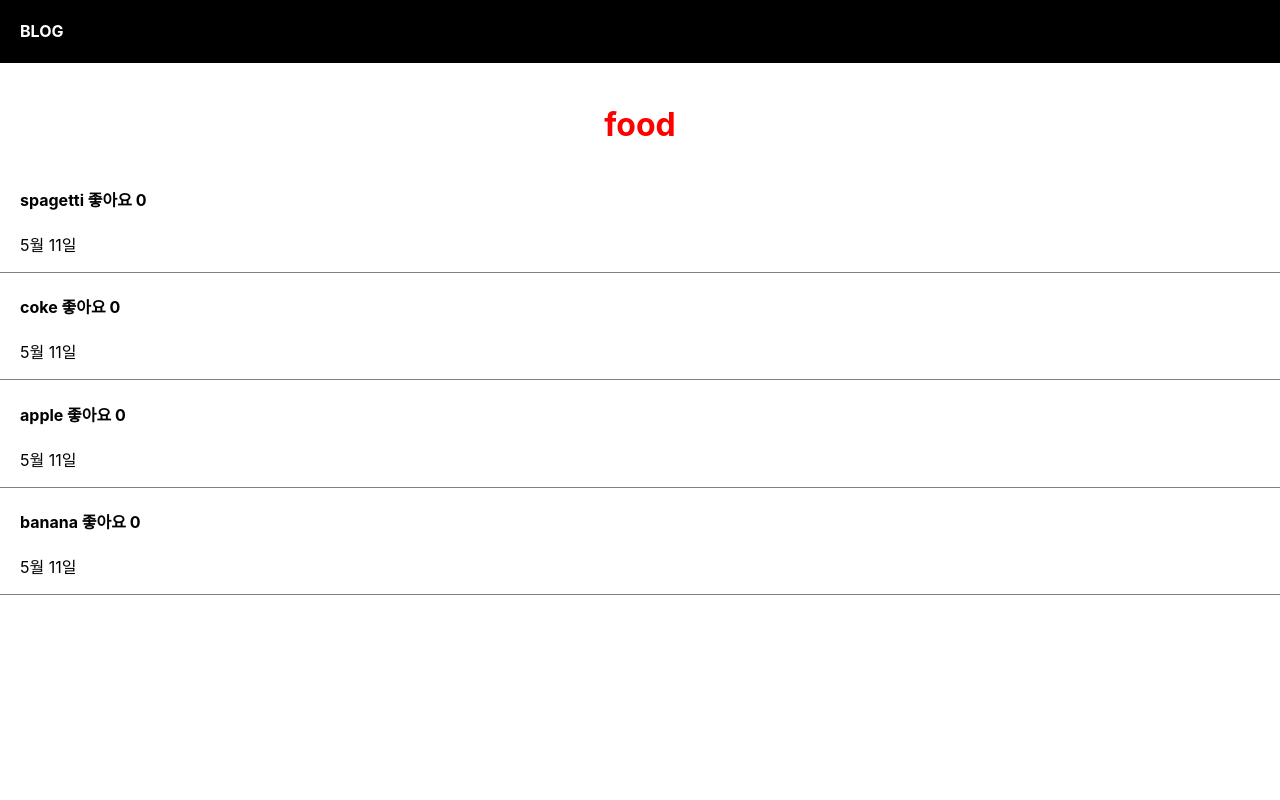
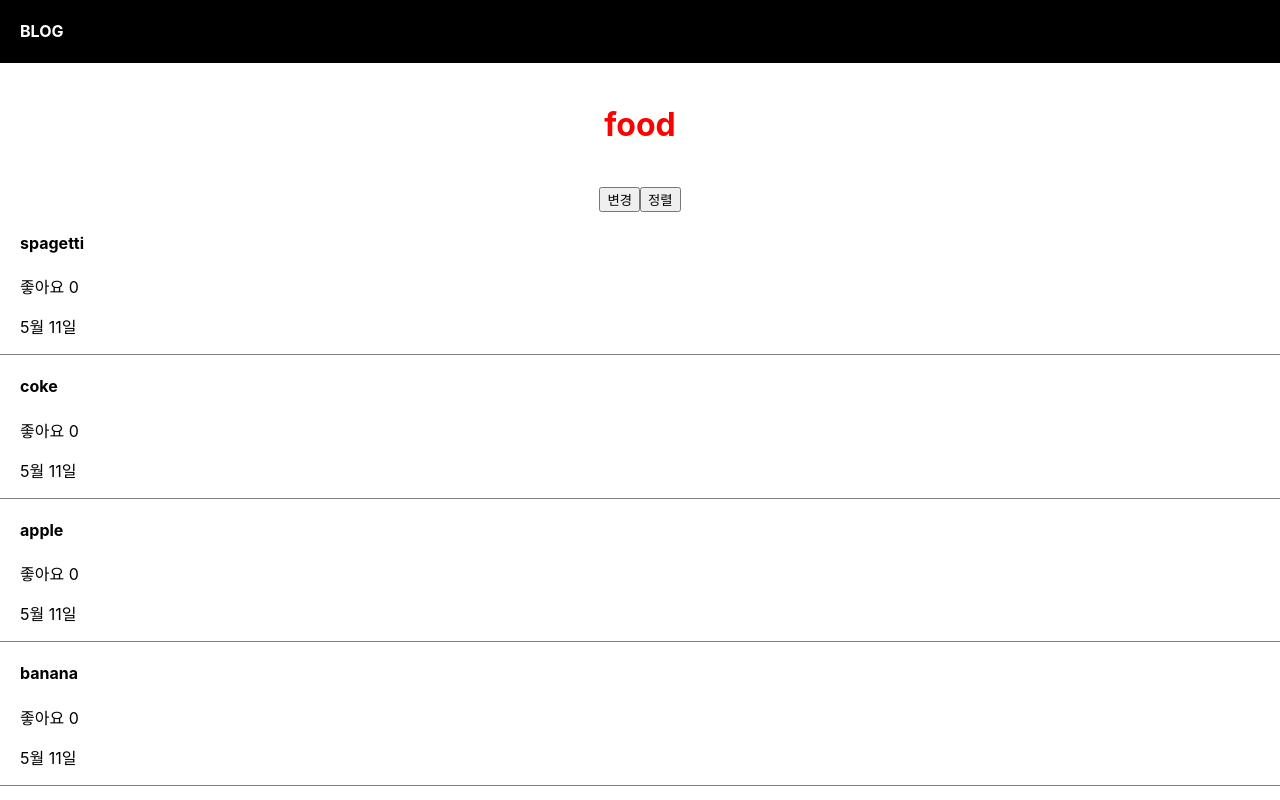
Before and after one commit to ehdwo13/React, a React (Create React App) app: page / in a window 1280 px wide. Built offline with nearby package versions, Linux system fonts and the light colour scheme.

Commit message:
20240516

```diff
--- a/src/App.js
+++ b/src/App.js
@@ -7,7 +7,8 @@ import { useState } from 'react';
 function App() {
   let post = "food";
   let[a, b] = useState(['spagetti','coke','apple','banana']);
-  let[likeCount, lc]= useState(0);
+  let[likeCount, lc]= useState([0,0,0,0]);
+
   let [modal, setModal] = useState(false);
   return (
     <div className="App">
@@ -15,6 +16,18 @@ function App() {
           <h4>BLOG</h4>
         </div>
         <h4 style={{color : 'red', fontSize : '32px'}}>{post}</h4>
+        <button onClick={()=>{
+          let copy = [...a];
+          copy[0] = 'lemonade';
+          b(copy);
+          }}>변경
+        </button>
+        <button onClick={()=>{
+          let sortCopy = [...a];
+          sortCopy.sort();
+          b(sortCopy);
+        }}>정렬
+        </button>
         {/* <button onClick={()=>{
           let copy = [...a];
           copy[0] = 'lemonade';
@@ -41,7 +54,11 @@ function App() {
           a.map(function(each,i){
             return (
               <div className='list' key={i}>
-              <h4 onClick={()=>{setModal(!modal)}}>{each}<span onClick={()=>{lc(likeCount+1)}}> 좋아요</span> {likeCount} </h4>
+              <h4 onClick={()=>{setModal(!modal)}}>{each} </h4><span onClick={()=>{
+                let copy = [...likeCount];
+                copy[i]+=1;
+                lc(copy);
+              }}> 좋아요</span> {likeCount[i]}
               <p>5월 11일</p>
             </div>
             )
```
